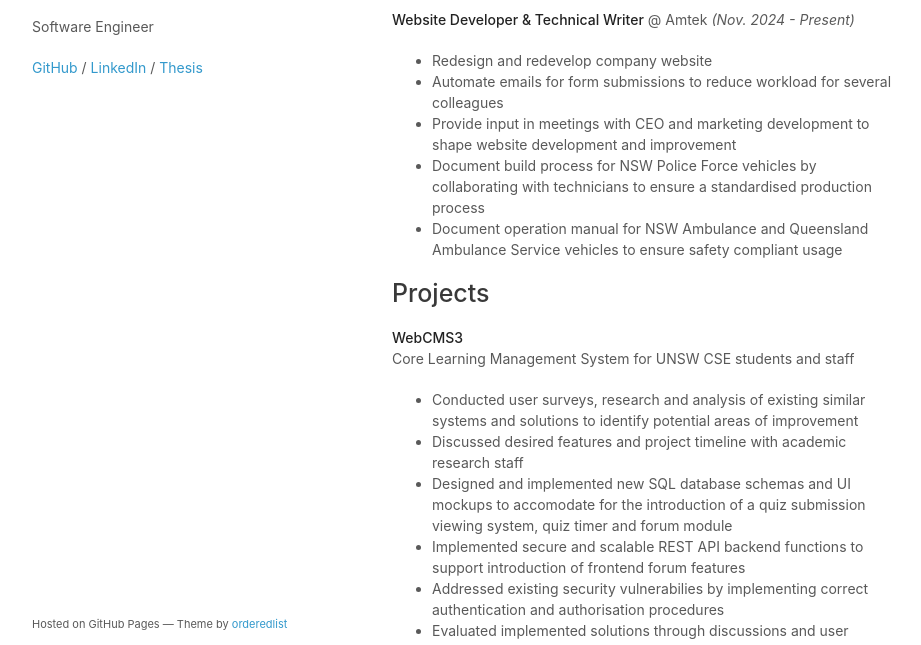
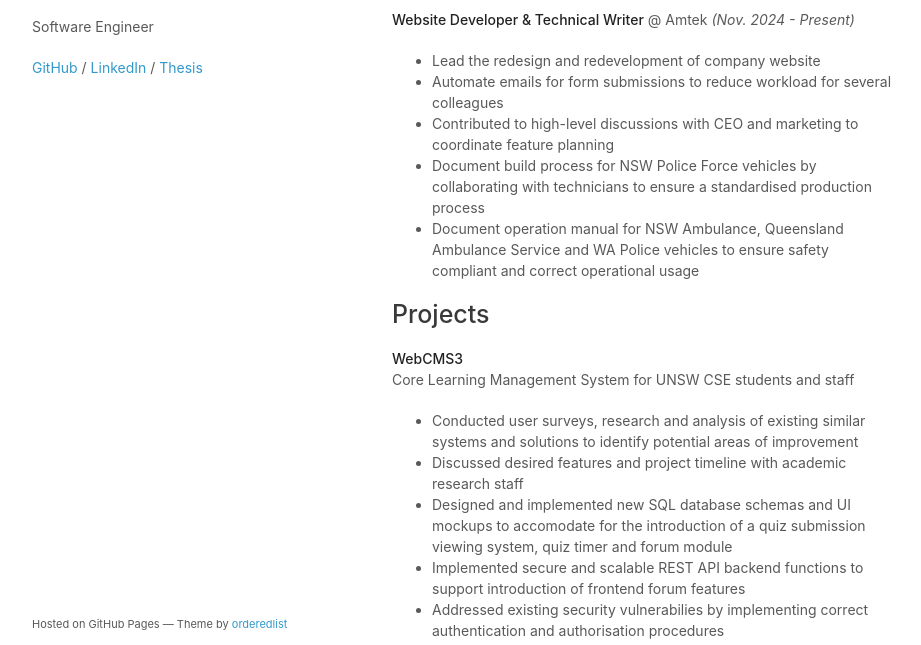
Before and after one commit to sunnytangg/sunnytangg.github.io, a plain HTML site: page index.html in a window 1280 px wide. Shown: the part 97-742 px from the top of the page, without its empty margins (178-1099 px from the left). Drawn offline with Linux system fonts and the light colour scheme.

Commit message:
modifications

```diff
--- a/index.html
+++ b/index.html
@@ -22,11 +22,11 @@
 
         <p><strong>Website Developer & Technical Writer</strong> @ Amtek <i>(Nov. 2024 - Present)</i></p>
         <ul>
-          <li>Redesign and redevelop company website</li>
+          <li>Lead the redesign and redevelopment of company website</li>
           <li>Automate emails for form submissions to reduce workload for several colleagues</li>
-          <li>Provide input in meetings with CEO and marketing development to shape website development and improvement</li>
+          <li>Contributed to high-level discussions with CEO and marketing to coordinate feature planning</li>
           <li>Document build process for NSW Police Force vehicles by collaborating with technicians to ensure a standardised production process</li>
-          <li>Document operation manual for NSW Ambulance and Queensland Ambulance Service vehicles to ensure safety compliant usage</li>
+          <li>Document operation manual for NSW Ambulance, Queensland Ambulance Service and WA Police vehicles to ensure safety compliant and correct operational usage</li>
         </ul>
 
         <h2>Projects</h2>
```
